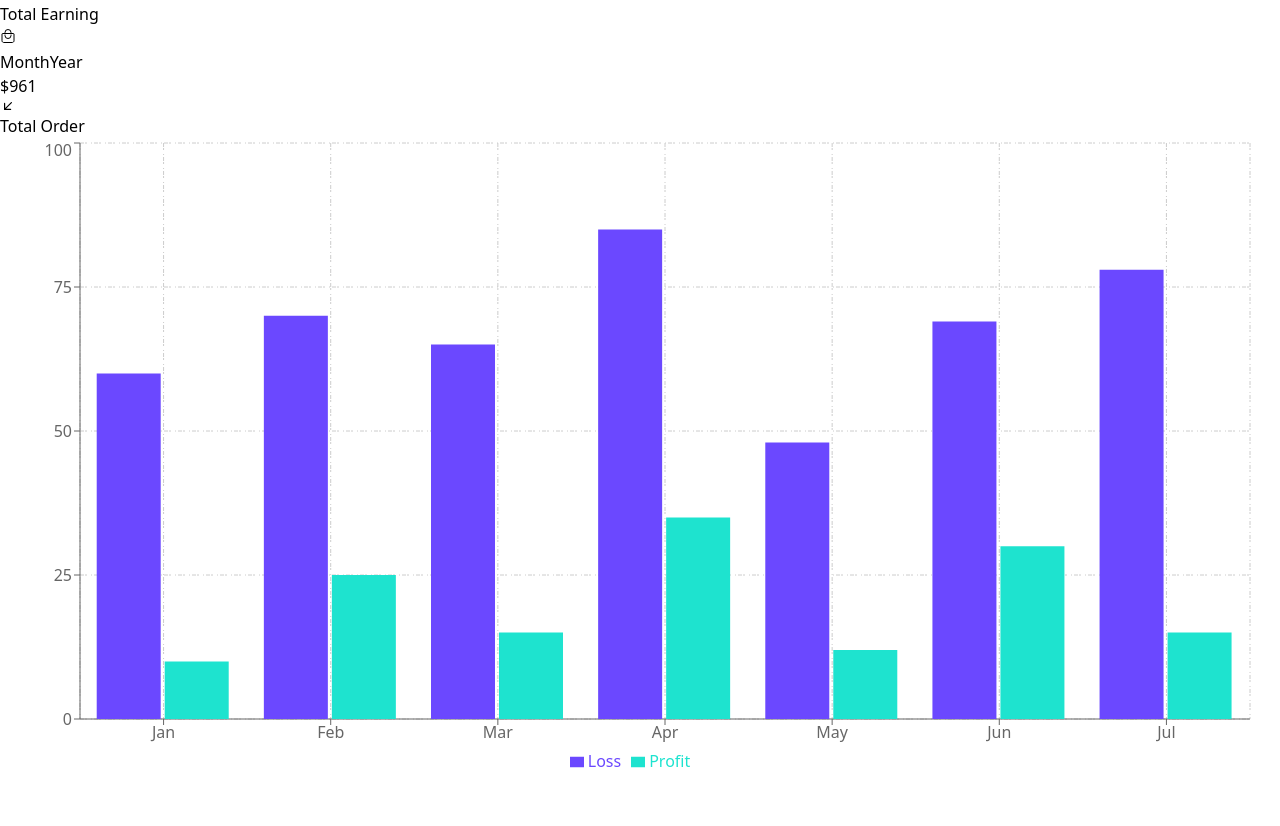
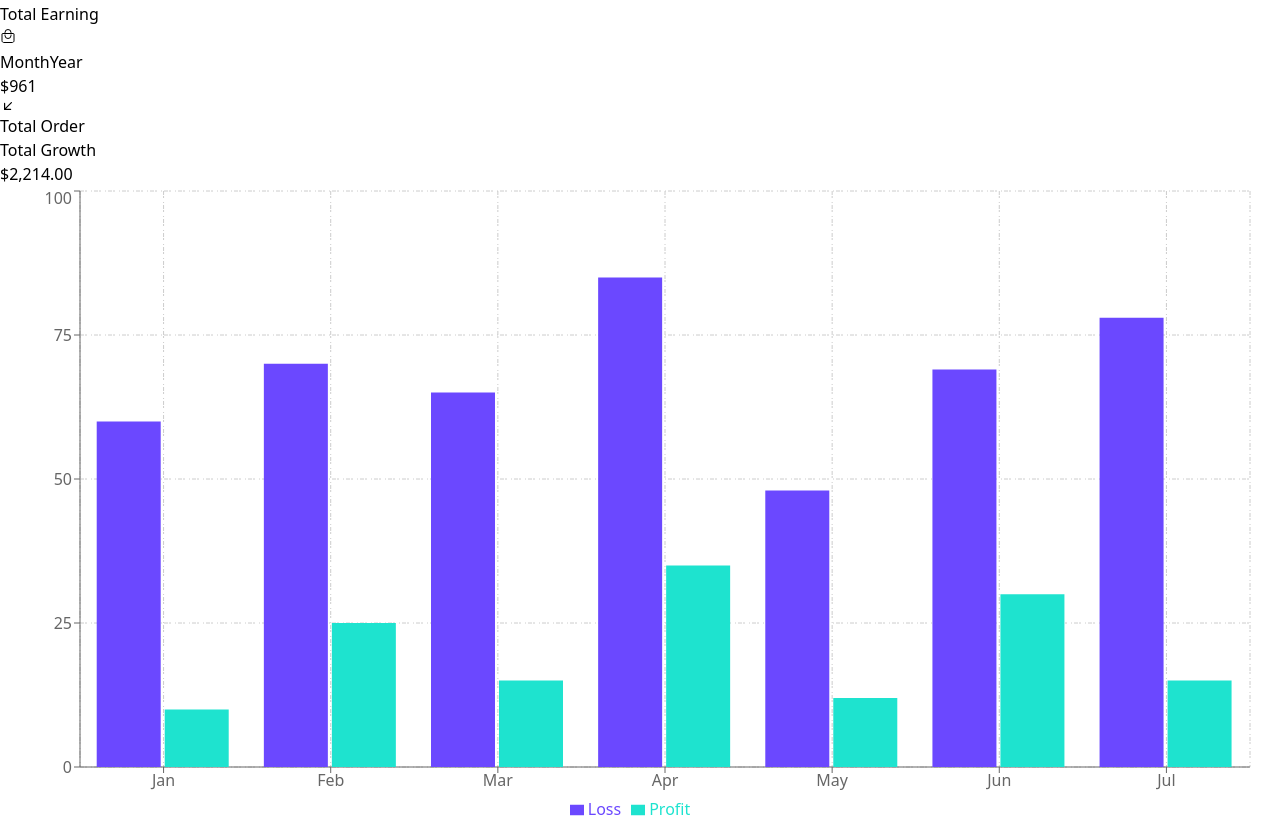
Before and after one commit to Juxnjo/dashboard, a React (Vite) app: page /dashboard in a window 1280 px wide. Shown: the part 1280-2106 px from the top of the page. Before the commit the page ends 2058 px from the top, so only its background shows below. Built offline with nearby package versions, Linux system fonts and the light colour scheme.

Commit message:
dashboard meh

```diff
--- a/src/components/Card/CardXlComponent.jsx
+++ b/src/components/Card/CardXlComponent.jsx
@@ -1,9 +1,15 @@
 import { SimpleBarCharts } from "../Recharts/SimpleBarCharts"
 
-export const CardXlComponent = () => {
-  return (
-    <div className="bg-slate-50 pt-10 w-2/3">
-        <SimpleBarCharts/>
-    </div>
-  )
+export const CardXlComponent = () =>
+{
+    return (
+        <div className=" bg-slate-50 mt-10 w-2/3 rounded-2xl">
+            <div className="p-5 pb-10 ">
+                <h1 className="text-sm font-semibold text-slate-400">Total Growth</h1>
+                <p className="font-bold text-xl">$2,214.00</p>
+
+            </div>
+            <SimpleBarCharts />
+        </div>
+    )
 }
--- a/src/pages/DashboardPage.jsx
+++ b/src/pages/DashboardPage.jsx
@@ -6,15 +6,15 @@ import { CardLg2Component } from "../components/Card/CardLg2Component";
 export const DashboardPage = () =>
 {
   return (
-    <div className="flex  ">
+    <div className="flex ">
       <SidebarComponent />
       <div className="bg-slate-200 w-full rounded-2xl p-10">
-        <div className="flex space-x-10  ">
+        <div className="flex  ">
           <CardLgComponent />
           <CardLg2Component />
 
         </div>
-        <div className="mt-10">
+        <div className="">
         <CardXlComponent/>
         </div>
 
```
